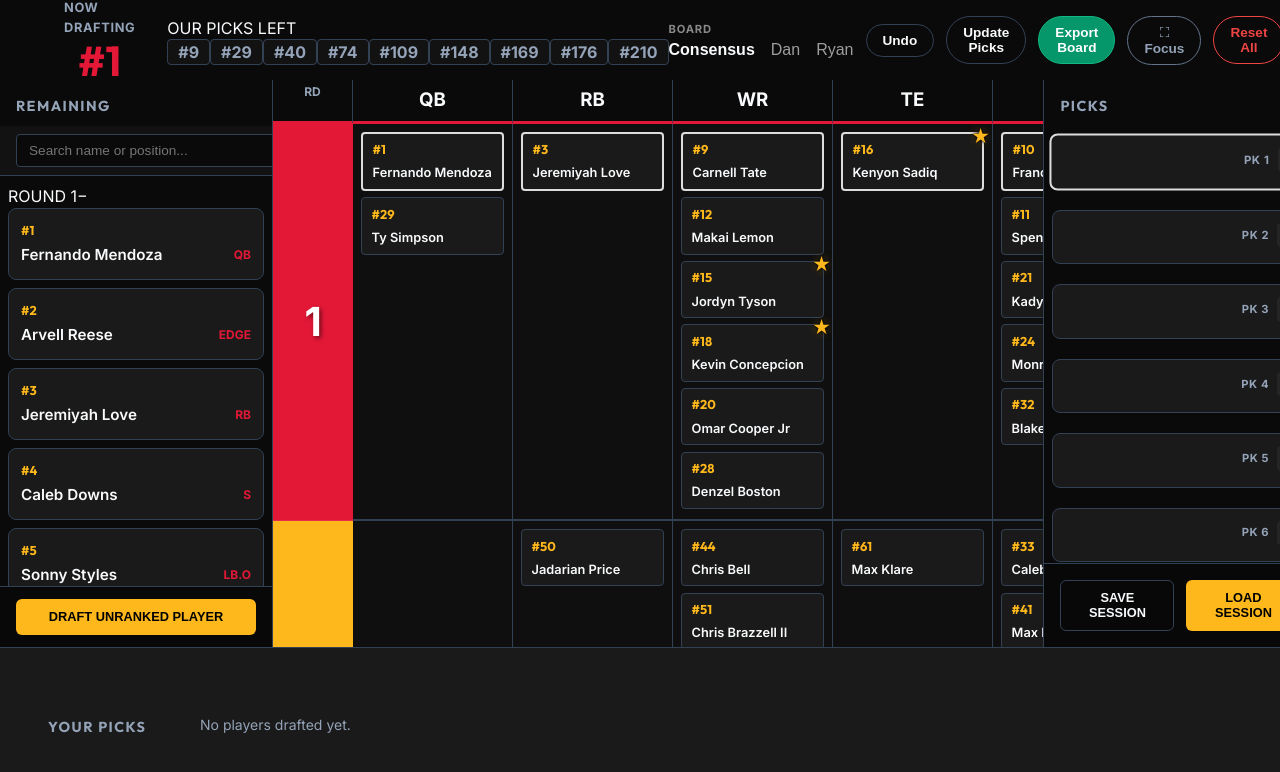
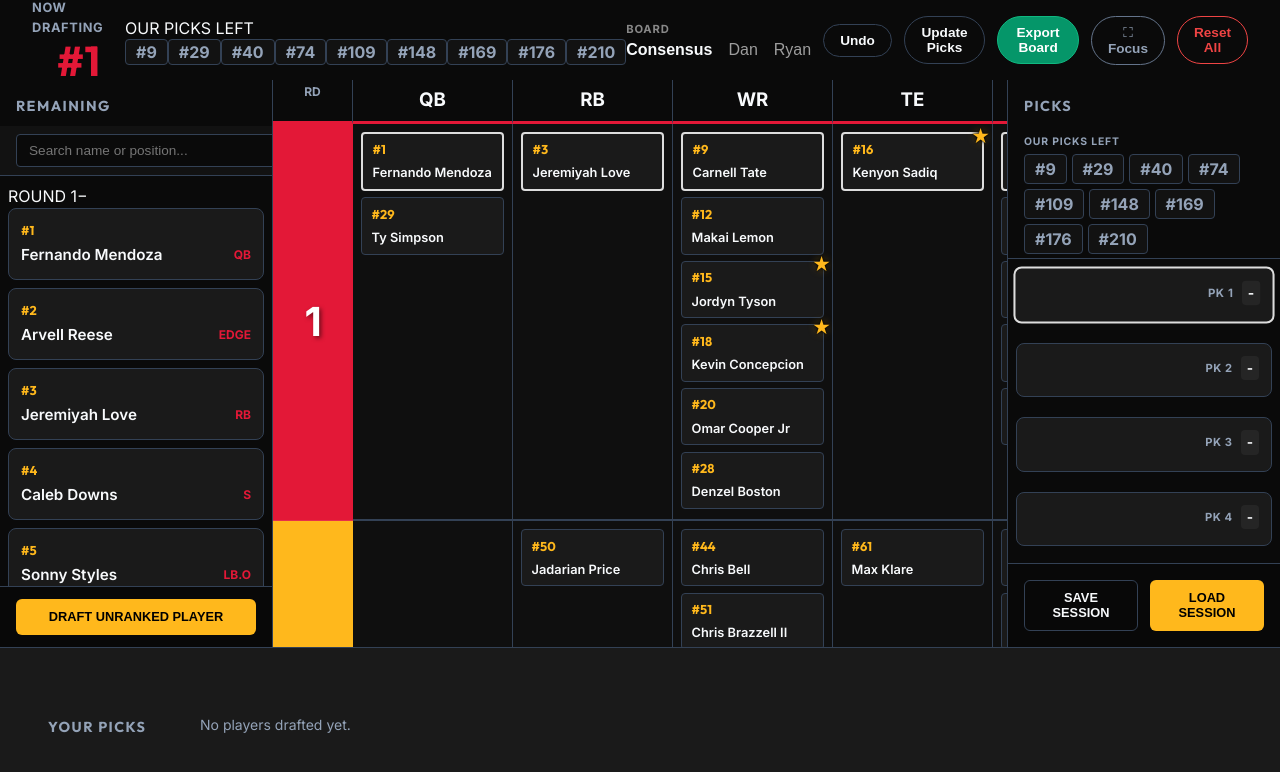
Before and after one commit to FBrand/DraftBoard, a React (Vite) app: page / in a window 1280 px wide. Shown: the top 772 px of the page. Built offline with nearby package versions, Linux system fonts and the light colour scheme.

Commit message:
Mobile fixes: sidebar width, now drafting layout, picks-left in right panel; Dan/Ryan 7-subgroup rankings

```diff
--- a/src/components/RightPanel.jsx
+++ b/src/components/RightPanel.jsx
@@ -90,9 +90,25 @@ const RightPanel = ({ remotePicks, draftedPlayers, currentPick, ourPicksLeft, on
         };
     });
 
+    const upcomingOurPicks = [...ourPicksLeft].filter(p => p >= currentPick).sort((a, b) => a - b);
+
     return (
         <div className="side-panel right-panel">
             <h3 className="panel-title">Picks</h3>
+
+            {upcomingOurPicks.length > 0 && (
+                <div className="rp-picks-left">
+                    <div className="rp-picks-left-label">Our picks left</div>
+                    <div className="rp-picks-list">
+                        {upcomingOurPicks.map(p => (
+                            <span key={p} className={`pick-pill${p === currentPick ? ' active' : ''}`}>
+                                #{p}
+                            </span>
+                        ))}
+                    </div>
+                </div>
+            )}
+
             <div className="panel-content scroll-container" ref={scrollRef}>
                 <div className="tracker-list">
                     {displayPicks.map(renderPickCard)}
--- a/src/components/TopPanel.jsx
+++ b/src/components/TopPanel.jsx
@@ -30,7 +30,7 @@ const TopPanel = ({ currentPick, ourPicksLeft, onUndo, onUpdatePicks, onReset, i
 
         return (
             <div className="top-panel top-panel--focus">
-                <div className="top-panel">
+                <div className="pick-section">
                     <div className="pick-info">
                         <span className="pick-label">NOW DRAFTING</span>
                         <span className="pick-number">#{currentPick}</span>
@@ -62,14 +62,12 @@ const TopPanel = ({ currentPick, ourPicksLeft, onUndo, onUpdatePicks, onReset, i
     // ── Normal Mode ───────────────────────────────────────────────────────────
     return (
         <div className="top-panel">
-            <div className="top-panel">
+            <div className="pick-section">
                 <div className="pick-info">
                     <span className="pick-label">NOW DRAFTING</span>
                     <span className="pick-number">#{currentPick}</span>
                 </div>
-                <div className="pick-info">
-                    {ourPicksLeft.includes(currentPick) && <span className="our-pick-badge">OURS</span>}
-                </div>
+                {ourPicksLeft.includes(currentPick) && <span className="our-pick-badge">OURS</span>}
             </div>
 
             <div className="our-picks-tracker">
--- a/src/index.css
+++ b/src/index.css
@@ -462,8 +462,10 @@ body {
   position: relative;
   display: flex;
   flex-direction: column;
-  height: 100%; /* Fill the main-layout grid row */
-  min-height: 0; /* Important grid child fix */
+  height: 100%;
+  /* Fill the main-layout grid row */
+  min-height: 0;
+  /* Important grid child fix */
 }
 
 .board-grid {
@@ -1113,6 +1115,35 @@ body.export-mode .card-glow {
   display: none;
 }
 
+/* Pick section inside top bar (wraps NOW DRAFTING + OURS badge) */
+.pick-section {
+  display: flex;
+  align-items: center;
+  gap: 0.75rem;
+}
+
+/* Our Picks Left — right panel header */
+.rp-picks-left {
+  padding: 0.5rem 1rem 0.25rem;
+  border-bottom: 1px solid var(--border-color);
+  flex-shrink: 0;
+}
+
+.rp-picks-left-label {
+  font-size: 0.65rem;
+  font-weight: 700;
+  color: var(--text-dim);
+  letter-spacing: 0.08em;
+  text-transform: uppercase;
+  margin-bottom: 0.3rem;
+}
+
+.rp-picks-list {
+  display: flex;
+  flex-wrap: wrap;
+  gap: 0.3rem;
+}
+
 /* ── Mobile & Tablet Optimization (1024px Breakpoint) ───────────────────── */
 
 @media (max-width: 1024px) {
@@ -1135,11 +1166,13 @@ body.export-mode .card-glow {
     /* Below top panel */
     bottom: 110px;
     /* Above bottom panel */
-    width: 280px;
+    width: min(280px, 50vw);
     background: var(--bg-color);
     z-index: 2000;
-    transition: transform 0.2s ease-out; /* Faster, simpler transition */
-    will-change: transform; /* Hardware acceleration hint */
+    transition: transform 0.2s ease-out;
+    /* Faster, simpler transition */
+    will-change: transform;
+    /* Hardware acceleration hint */
     box-shadow: 0 0 30px rgba(0, 0, 0, 0.5);
     border: 1px solid var(--border-color);
     overflow: hidden;
```
Also changed, not shown: public/rankings_consensus.csv, public/rankings_dan.csv, public/rankings_ryan.csv.
